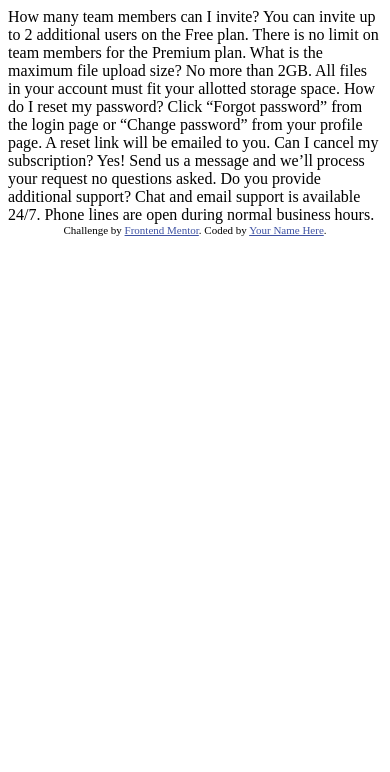
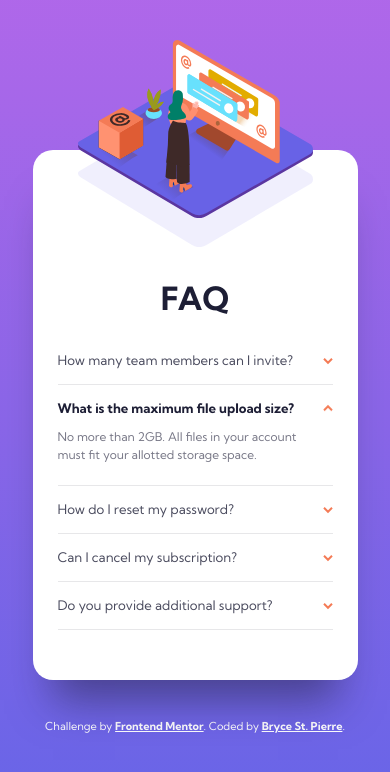
Before and after one commit to BryceStPierre/faq-accordian-card, a plain HTML site: page index.html in a window 390 px wide. Drawn offline with Linux system fonts and the light colour scheme.

Commit message:
Added mobile version.

```diff
--- a/index.html
+++ b/index.html
@@ -1,40 +1,101 @@
 <!DOCTYPE html>
 <html lang="en">
-<head>
-  <meta charset="UTF-8">
-  <meta name="viewport" content="width=device-width, initial-scale=1.0"> <!-- displays site properly based on user's device -->
+  <head>
+    <meta charset="UTF-8" />
+    <meta name="viewport" content="width=device-width, initial-scale=1.0" />
+    <link
+      rel="icon"
+      type="image/png"
+      sizes="32x32"
+      href="./images/favicon-32x32.png"
+    />
+    <link rel="preconnect" href="https://fonts.googleapis.com" />
+    <link rel="preconnect" href="https://fonts.gstatic.com" crossorigin />
+    <link
+      href="https://fonts.googleapis.com/css2?family=Kumbh+Sans:wght@400;700&display=swap"
+      rel="stylesheet"
+    />
+    <link rel="stylesheet" href="normalize.css" />
+    <link rel="stylesheet" href="style.css" />
+    <title>Frontend Mentor | FAQ Accordion Card</title>
+  </head>
 
-  <link rel="icon" type="image/png" sizes="32x32" href="./images/favicon-32x32.png">
+  <body>
+    <main class="card">
+      <div class="img">
+        <img
+          class="img__main"
+          src="./images/illustration-woman-online-mobile.svg"
+          width="325"
+          height="246"
+        />
+        <img
+          class="img__shadow"
+          src="./images/bg-pattern-mobile.svg"
+          width="245"
+          height="106"
+        />
+      </div>
 
-  <title>Frontend Mentor | FAQ Accordion Card</title>
-
-  <!-- Feel free to remove these styles or customise in your own stylesheet 👍 -->
-  <style>
-    .attribution { font-size: 11px; text-align: center; }
-    .attribution a { color: hsl(228, 45%, 44%); }
-  </style>
-</head>
-<body>
-  How many team members can I invite?
-  You can invite up to 2 additional users on the Free plan. There is no limit on
-  team members for the Premium plan.
-
-  What is the maximum file upload size?
-  No more than 2GB. All files in your account must fit your allotted storage space.
-
-  How do I reset my password?
-  Click “Forgot password” from the login page or “Change password” from your profile page.
-  A reset link will be emailed to you.
-
-  Can I cancel my subscription?
-  Yes! Send us a message and we’ll process your request no questions asked.
-
-  Do you provide additional support?
-  Chat and email support is available 24/7. Phone lines are open during normal business hours.
-
-  <div class="attribution">
-    Challenge by <a href="https://www.frontendmentor.io?ref=challenge" target="_blank">Frontend Mentor</a>.
-    Coded by <a href="#">Your Name Here</a>.
-  </div>
-</body>
+      <h1 class="card__title">FAQ</h1>
+      <section class="faq">
+        <details class="faq__item">
+          <summary class="faq__heading">
+            How many team members can I invite?
+          </summary>
+          <p class="faq__text">
+            You can invite up to 2 additional users on the Free plan. There is
+            no limit on team members for the Premium plan.
+          </p>
+        </details>
+        <details class="faq__item" open>
+          <summary class="faq__heading">
+            What is the maximum file upload size?
+          </summary>
+          <p class="faq__text">
+            No more than 2GB. All files in your account must fit your allotted
+            storage space.
+          </p>
+        </details>
+        <details class="faq__item">
+          <summary class="faq__heading">How do I reset my password?</summary>
+          <p class="faq__text">
+            Click “Forgot password” from the login page or “Change password”
+            from your profile page. A reset link will be emailed to you.
+          </p>
+        </details>
+        <details class="faq__item">
+          <summary class="faq__heading">Can I cancel my subscription?</summary>
+          <p class="faq__text">
+            Yes! Send us a message and we’ll process your request no questions
+            asked.
+          </p>
+        </details>
+        <details class="faq__item">
+          <summary class="faq__heading">
+            Do you provide additional support?
+          </summary>
+          <p class="faq__text">
+            Chat and email support is available 24/7. Phone lines are open
+            during normal business hours.
+          </p>
+        </details>
+      </section>
+    </main>
+    <footer class="attribution">
+      Challenge by
+      <a
+        href="https://www.frontendmentor.io?ref=challenge"
+        target="_blank"
+        rel="noopener noreferrer"
+        >Frontend Mentor</a
+      >. Coded by
+      <a
+        href="https://github.com/brycestpierre"
+        target="_blank"
+        rel="noopener noreferrer"
+        >Bryce St. Pierre</a
+      >.
+    </footer>
+  </body>
 </html>
--- /dev/null
+++ b/style.css
@@ -0,0 +1,121 @@
+*,
+*::before,
+*::after {
+  box-sizing: border-box;
+}
+
+html,
+body {
+  min-height: 100vh;
+  min-height: -webkit-fill-available;
+  min-height: stretch;
+}
+
+html {
+  font-family: "Kumbh Sans", sans-serif;
+  font-weight: 400;
+  font-size: 1rem;
+}
+
+body {
+  padding: 0 25px;
+  background: linear-gradient(hsl(273, 75%, 66%), hsl(240, 73%, 65%));
+}
+
+.card {
+  width: 325px;
+  max-width: 100%;
+  border-radius: 20px;
+  background-color: #fff;
+  margin: 150px auto 40px;
+  position: relative;
+  box-shadow: 0 40px 40px -20px hsl(238deg 29% 16% / 50%);
+}
+
+.img {
+  position: absolute;
+  margin: -110px 45px 0;
+}
+
+.img__main,
+.img__shadow {
+  width: 100%;
+  height: auto;
+  position: absolute;
+  left: 0;
+}
+
+.img__main {
+  z-index: 2;
+  top: 0;
+  position: relative;
+  padding-bottom: 25px;
+}
+
+.img__shadow {
+  z-index: 1;
+  bottom: 0;
+}
+
+.card__title {
+  font-size: 2rem;
+  text-align: center;
+  color: hsl(238, 29%, 16%);
+  padding: 130px 0 0 0;
+  margin: 0;
+}
+
+.faq {
+  padding: 20px 25px 50px;
+}
+
+.faq__item {
+  padding: 1rem 0;
+  border-bottom: 1px solid hsl(240, 5%, 91%);
+}
+
+.faq__heading {
+  color: hsl(237, 12%, 33%);
+  font-size: 0.825rem;
+  list-style: none;
+}
+.faq__heading:hover {
+  color: hsl(14, 88%, 65%);
+}
+
+.faq__heading::after {
+  content: url(./images/icon-arrow-down.svg);
+  padding-left: 5px;
+  float: right;
+}
+
+.faq__item[open] .faq__heading {
+  color: hsl(238, 29%, 16%);
+  font-weight: 700;
+}
+.faq__item[open] .faq__heading::after {
+  transform: rotateX(180deg);
+}
+
+.faq__text {
+  color: hsl(240, 6%, 50%);
+  margin: 0.75rem 0 0.3rem;
+  line-height: 1.5;
+  font-size: 0.75rem;
+  width: 36ch;
+}
+
+.attribution {
+  font-size: 11px;
+  text-align: center;
+  color: #fff;
+  margin-bottom: 1em;
+}
+
+.attribution a {
+  color: #fff;
+  font-weight: 700;
+}
+
+@media only screen and (min-width: 1440px) {
+}
```
Also changed, not shown: normalize.css (added).
